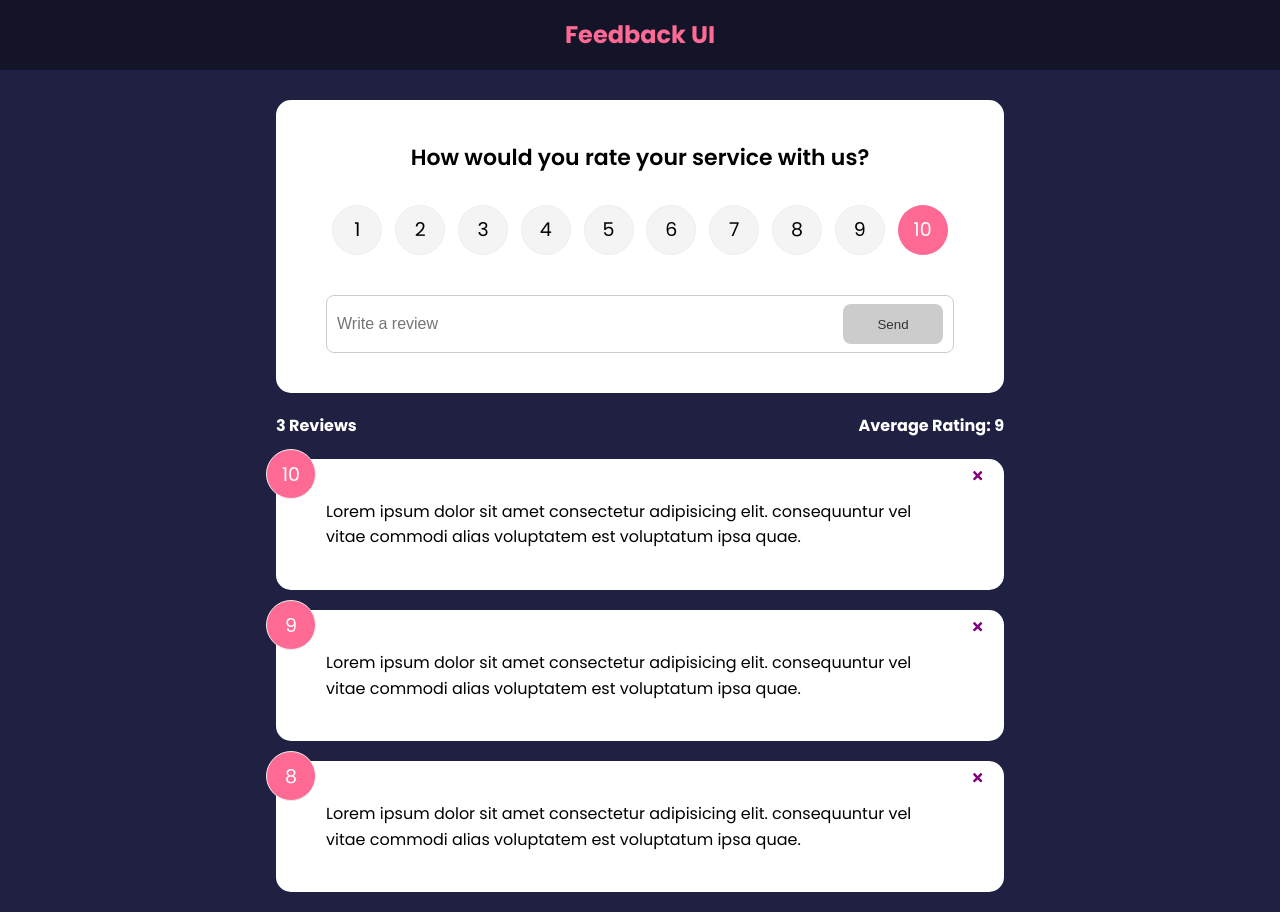
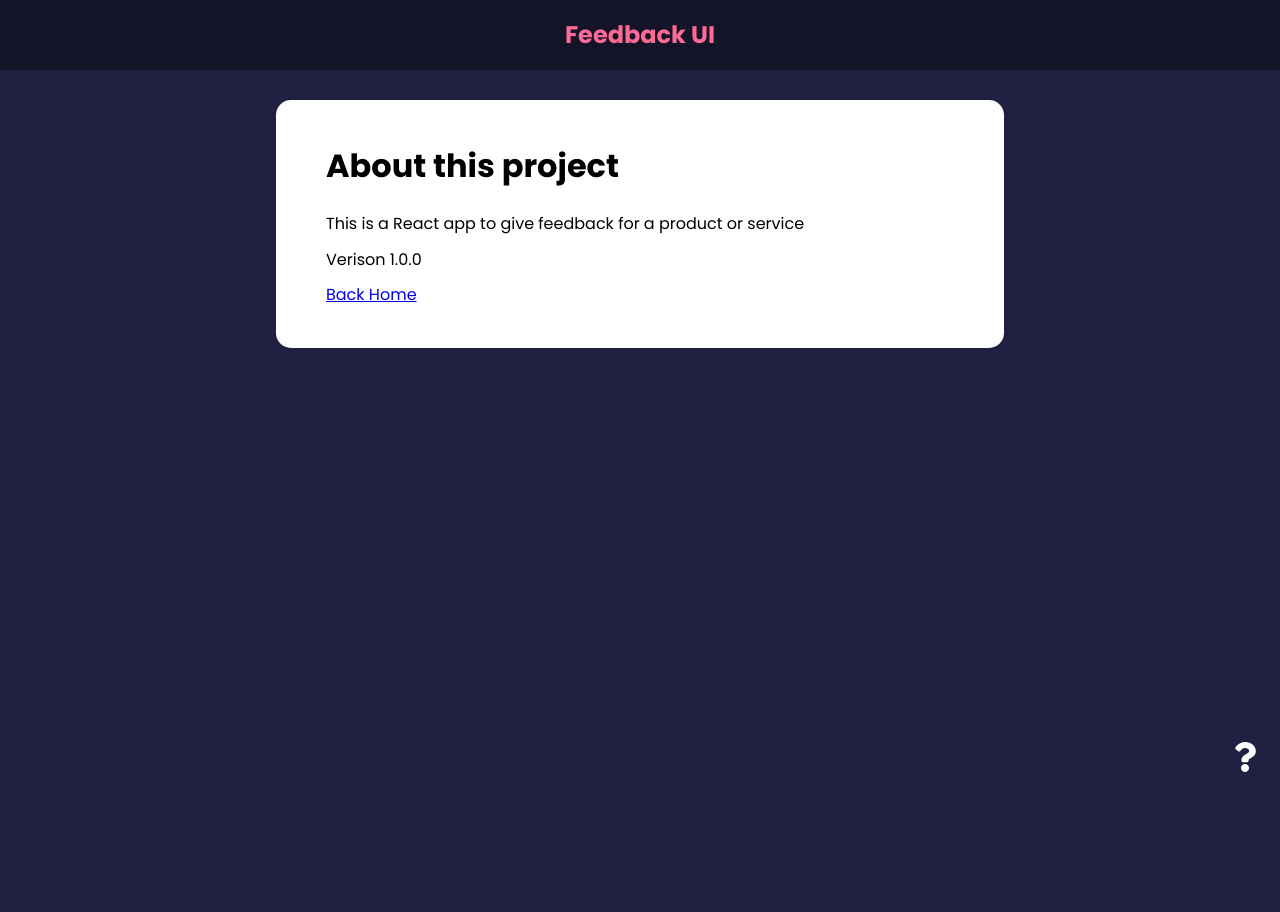
Before and after one commit to JohnKarima/feedback-app, a React (Create React App) app: page /about in a window 1280 px wide. After the commit the page ends 800 px from the top, so only its background shows below. Built offline with nearby package versions, Linux system fonts and the light colour scheme.

Commit message:
Add routing and an About page to project

```diff
--- a/package.json
+++ b/package.json
@@ -10,6 +10,7 @@
     "react": "^17.0.2",
     "react-dom": "^17.0.2",
     "react-icons": "^4.3.1",
+    "react-router-dom": "^5.0.0",
     "react-scripts": "5.0.0",
     "uuid": "^8.3.2",
     "web-vitals": "^2.1.4"
--- a/src/App.js
+++ b/src/App.js
@@ -1,10 +1,13 @@
 import { useState } from "react";
+import { BrowserRouter as Router, Route, Switch } from "react-router-dom";
 import { v4 as uuidv4 } from "uuid";
 import Header from "./components/Header";
 import FeedbackList from "./components/FeedbackList";
 import FeedbackData from "./data/FeedbackData";
 import FeedbackStats from "./components/FeedbackStats";
 import FeedbackForm from "./components/FeedbackForm";
+import AboutPage from "./pages/AboutPage";
+import AboutIconLink from "./components/AboutIconLink";
 
 function App() {
   const [feedback, setFeedback] = useState(FeedbackData);
@@ -21,14 +24,20 @@
   };
 
   return (
-    <>
+    <Router>
       <Header />
       <div className="container">
-        <FeedbackForm handleAdd={addFeedback} />
-        <FeedbackStats feedback={feedback} />
-        <FeedbackList feedback={feedback} handleDelete={deleteFeedback} />
+        <Switch>
+          <Route exact path="/">
+            <FeedbackForm handleAdd={addFeedback} />
+            <FeedbackStats feedback={feedback} />
+            <FeedbackList feedback={feedback} handleDelete={deleteFeedback} />
+          </Route>
+          <Route path="/about" component={AboutPage} />
+        </Switch>
+        <AboutIconLink />
       </div>
-    </>
+    </Router>
   );
 }
 
--- /dev/null
+++ b/src/components/AboutIconLink.jsx
@@ -0,0 +1,16 @@
+import { FaQuestion } from "react-icons/fa";
+import { Link } from "react-router-dom";
+
+import React from "react";
+
+function AboutIconLink() {
+  return (
+    <div className="about-link">
+      <Link to= "/about">
+        <FaQuestion size={30} />
+      </Link>
+    </div>
+  );
+}
+
+export default AboutIconLink;
--- /dev/null
+++ b/src/pages/AboutPage.jsx
@@ -0,0 +1,18 @@
+import React from "react";
+import Card from "../components/shared/Card";
+import { Link } from "react-router-dom";
+
+function AboutPage() {
+  return (
+    <Card>
+      <div className="about">
+        <h1>About this project</h1>
+        <p>This is a React app to give feedback for a product or service</p>
+        <p>Verison 1.0.0</p>
+        <Link to="/">Back Home</Link>
+      </div>
+    </Card>
+  );
+}
+
+export default AboutPage;
```
Also changed, not shown: 1 other file (tests, documents, lock files or other folders).
